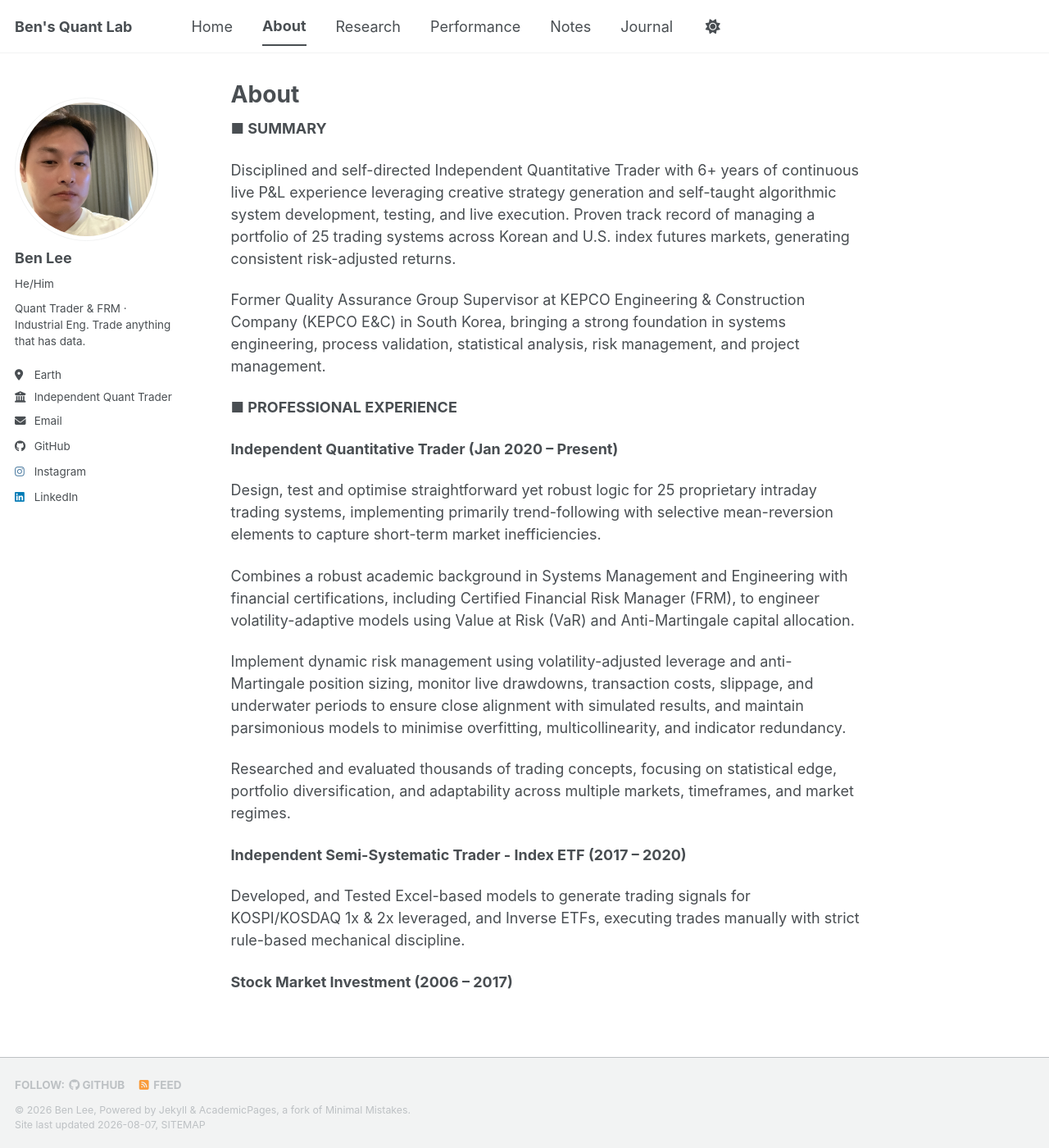
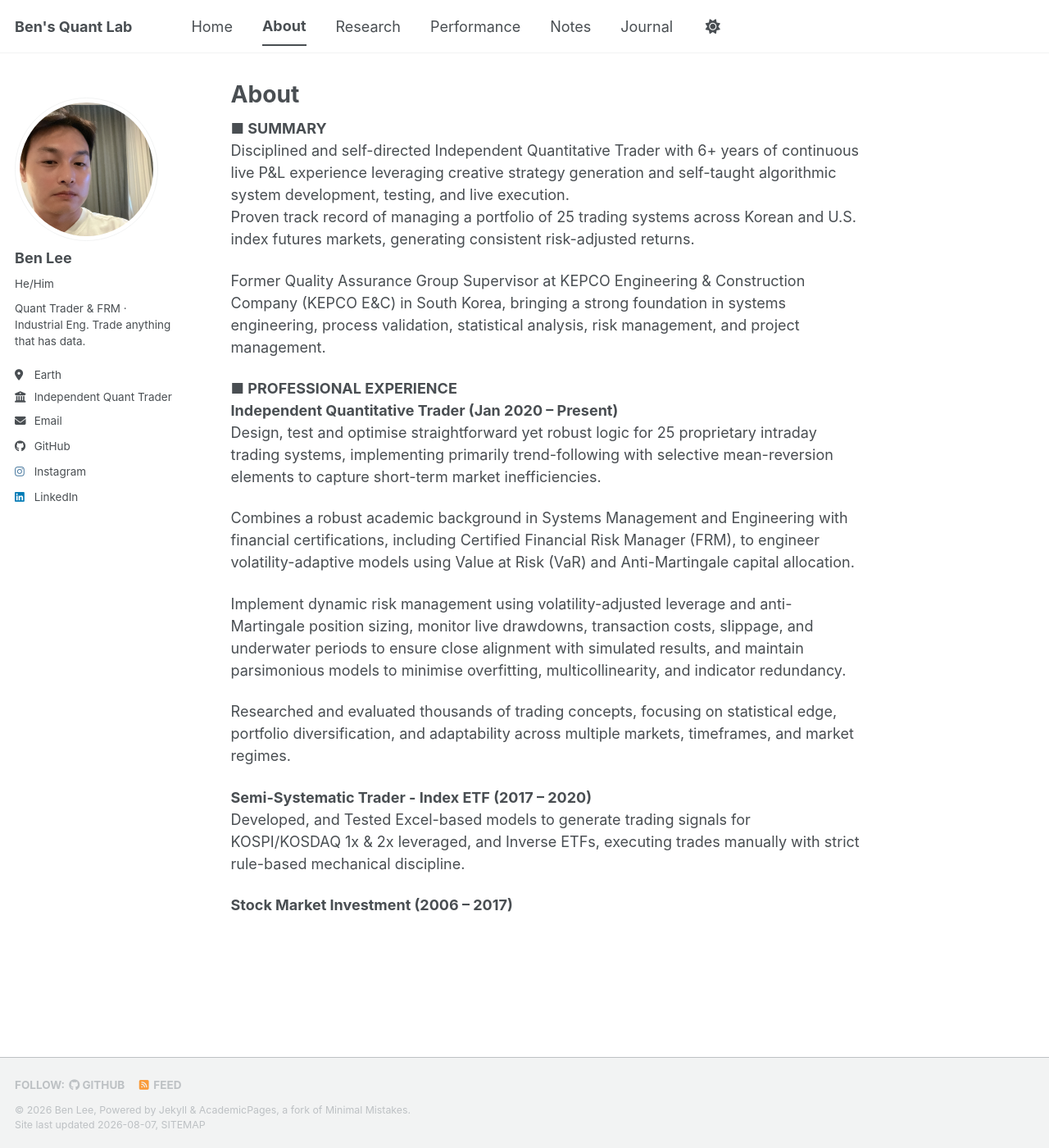
Before and after one commit to leebh1119/leebh1119.github.io, a Jekyll site: the page built from _pages/about.md, in a window 1280 px wide and 1400 px high. Shown: the whole window at 82% size. Built offline with Jekyll 4.4.1, drawn with Linux system fonts in a browser that asks for light colours; a style sheet for code colours, icons or effects is not loaded.

Commit message:
updated About page

```diff
--- a/_pages/about.md
+++ b/_pages/about.md
@@ -4,17 +4,15 @@ permalink: /about/
 author_profile: true
 ---
 
-**■ SUMMARY**
-
-  Disciplined and self-directed Independent Quantitative Trader with 6+ years of continuous live P&L experience leveraging creative strategy generation and self-taught algorithmic system development, testing, and live execution. Proven track record of managing a portfolio of 25 trading systems across Korean and U.S. index futures markets, generating consistent risk-adjusted returns.
+**■ SUMMARY**<br>
+  Disciplined and self-directed Independent Quantitative Trader with 6+ years of continuous live P&L experience leveraging creative strategy generation and self-taught algorithmic system development, testing, and live execution.<br>
+  Proven track record of managing a portfolio of 25 trading systems across Korean and U.S. index futures markets, generating consistent risk-adjusted returns.
 
   Former Quality Assurance Group Supervisor at KEPCO Engineering & Construction Company (KEPCO E&C) in South Korea, bringing a strong foundation in systems engineering, process validation, statistical analysis, risk management, and project management.
 
 
-**■ PROFESSIONAL EXPERIENCE**
-
-**Independent Quantitative Trader (Jan 2020 – Present)**
-
+**■ PROFESSIONAL EXPERIENCE**<br>
+**Independent Quantitative Trader (Jan 2020 – Present)**<br>
 Design, test and optimise straightforward yet robust logic for 25 proprietary intraday trading systems, implementing primarily trend-following with selective mean-reversion elements to capture short-term market inefficiencies.
 
 Combines a robust academic background in Systems Management and Engineering with financial certifications, including Certified Financial Risk Manager (FRM), to engineer volatility-adaptive models using Value at Risk (VaR) and Anti-Martingale capital allocation.
@@ -24,8 +22,7 @@ Implement dynamic risk management using volatility-adjusted leverage and anti-Ma
 Researched and evaluated thousands of trading concepts, focusing on statistical edge, portfolio diversification, and adaptability across multiple markets, timeframes, and market regimes.
 
 
-**Independent Semi-Systematic Trader - Index ETF (2017 – 2020)**
-
+**Semi-Systematic Trader - Index ETF (2017 – 2020)**<br>
 Developed, and Tested Excel-based models to generate trading signals for KOSPI/KOSDAQ 1x & 2x leveraged, and Inverse ETFs, executing trades manually with strict rule-based mechanical discipline.
 
 
```
